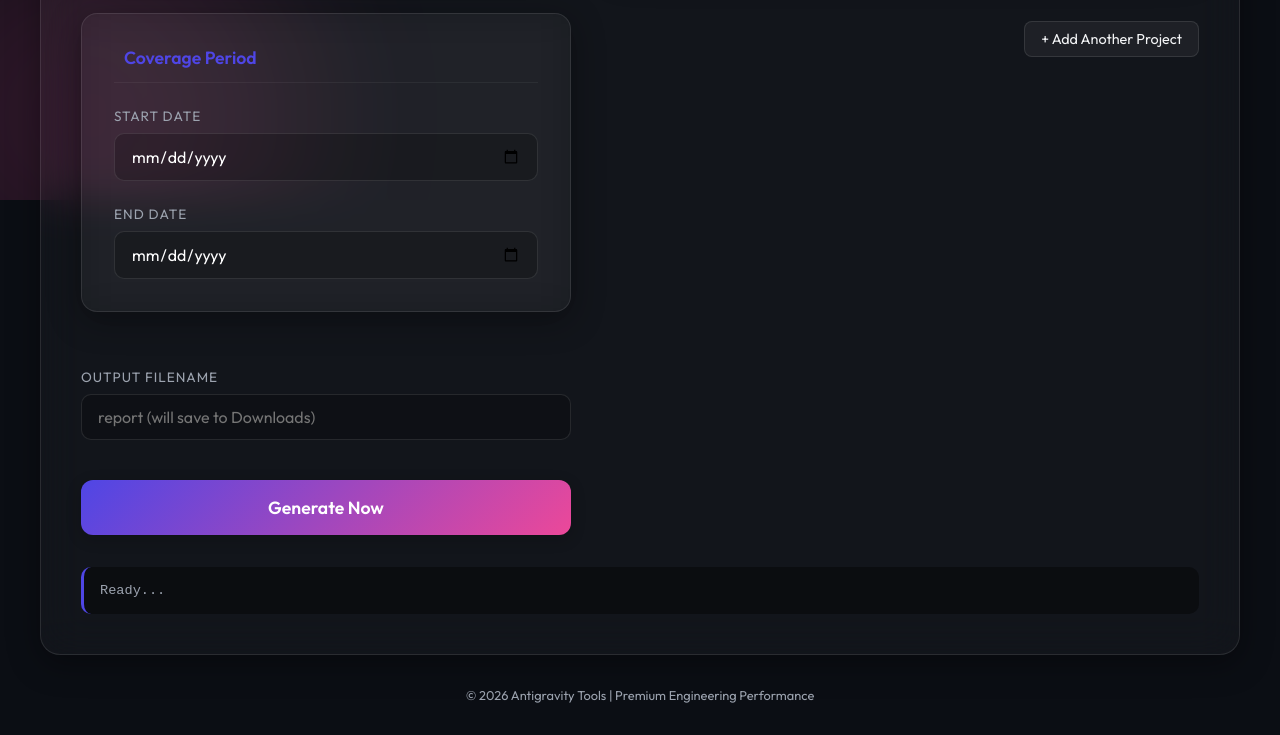
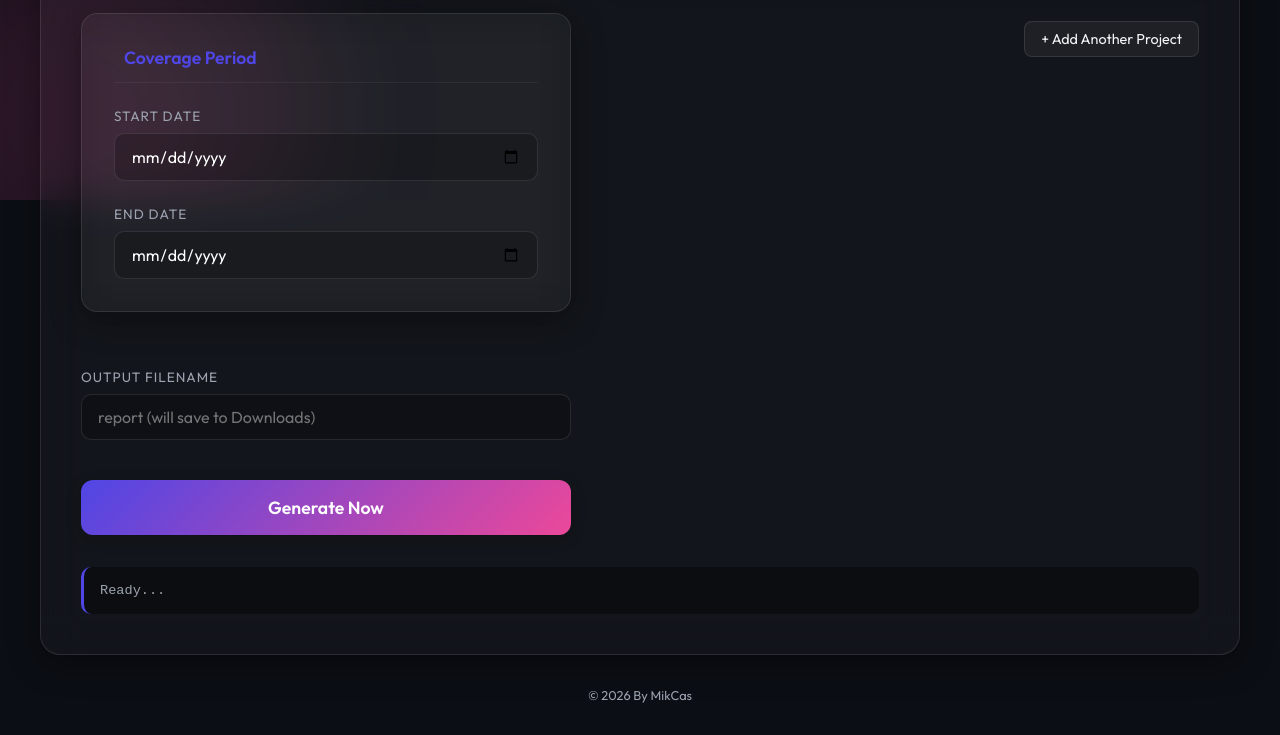
Before and after one commit to Mikcas1106/pr-generator, a website: page public/index.html in a window 1280 px wide. Shown: the part 600-1335 px from the top of the page. Drawn offline with Linux system fonts and the light colour scheme.

```diff
--- a/public/index.html
+++ b/public/index.html
@@ -241,7 +241,7 @@
         </main>
 
         <footer>
-            <p>&copy; 2026 Antigravity Tools | Premium Engineering Performance</p>
+            <p>&copy; 2026 By MikCas</p>
         </footer>
     </div>
 
```
